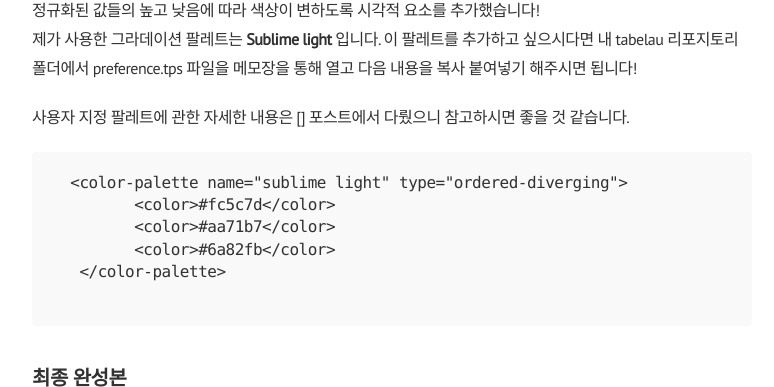
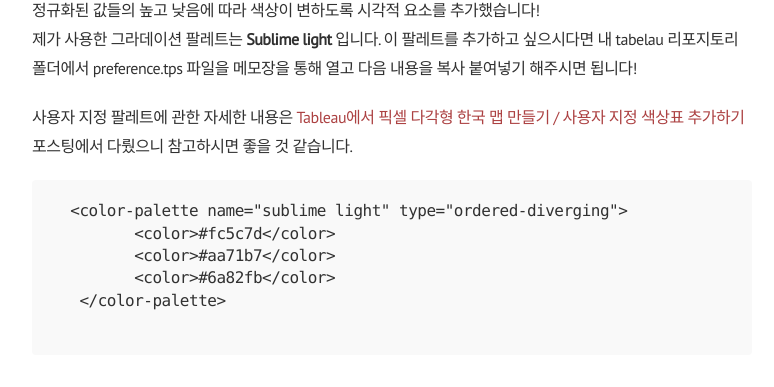
Before and after one commit to shanny924/shanny924.github.io, a Jekyll site: the page built from _posts/2020-03-17-tableau#3.md, in a window 1280 px wide and 900 px high, scrolled down 4367 px, cut to the strip 153-540 px from the top of the window. Shown: the whole strip, without its empty margins (248-1022 px from the left). Built offline with Jekyll 4.4.1, drawn with Linux system fonts in a browser that asks for light colours; nearby versions of some CDN libraries; comment, search, counter and statistics services are not loaded.

Commit message:
Update 2020-03-17-tableau#3.md

````diff
--- a/_posts/2020-03-17-tableau#3.md
+++ b/_posts/2020-03-17-tableau#3.md
@@ -73,7 +73,7 @@
 정규화된 값들의 높고 낮음에 따라 색상이 변하도록 시각적 요소를 추가했습니다!
 제가 사용한 그라데이션 팔레트는 **Sublime light** 입니다. 이 팔레트를 추가하고 싶으시다면 내 tabelau 리포지토리 폴더에서 preference.tps 파일을 메모장을 통해 열고 다음 내용을 복사 붙여넣기 해주시면 됩니다!
 
-사용자 지정 팔레트에 관한 자세한 내용은 [] 포스트에서 다뤘으니 참고하시면 좋을 것 같습니다.
+사용자 지정 팔레트에 관한 자세한 내용은 [Tableau에서 픽셀 다각형 한국 맵 만들기 / 사용자 지정 색상표 추가하기](https://shanny924.github.io/tableau/2020/03/14/tableau-2/) 포스팅에서 다뤘으니 참고하시면 좋을 것 같습니다.
 
 ```
   <color-palette name="sublime light" type="ordered-diverging">
````
